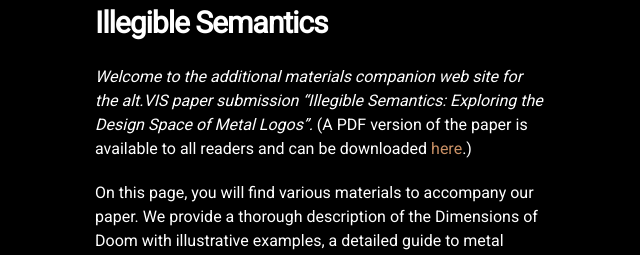
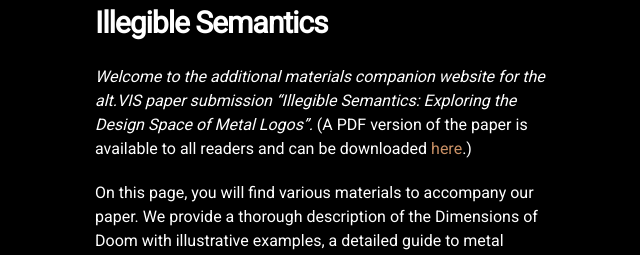
Before and after one commit to Noeska/illegiblesemantics, a Jekyll site: the page built from pages/about.md, in a window 1280 px wide. Shown: the part 447-702 px from the top of the page, without its empty margins (200-840 px from the left). Built offline with Jekyll 4.4.1, drawn with Linux system fonts in a browser that asks for light colours; nearby versions of some CDN libraries.

Commit message:
Update about.md

```diff
--- a/pages/about.md
+++ b/pages/about.md
@@ -8,7 +8,7 @@ permalink: /home
 
 # Illegible Semantics
 
-*Welcome to the additional materials companion web site for the alt.VIS paper submission "Illegible Semantics: Exploring the Design Space of Metal Logos".* (A PDF version of the paper is available to all readers and can be downloaded <a href="https://arxiv.org/pdf/2109.01688" target="_blank" rel="noopener"><span>here</span></a>.)
+*Welcome to the additional materials companion website for the alt.VIS paper submission "Illegible Semantics: Exploring the Design Space of Metal Logos".* (A PDF version of the paper is available to all readers and can be downloaded <a href="https://arxiv.org/pdf/2109.01688" target="_blank" rel="noopener"><span>here</span></a>.)
 
 On this page, you will find various materials to accompany our paper. We provide a thorough description of the Dimensions of Doom with illustrative examples, a detailed guide to metal genres with sample logos designed by Gerrit Rijken (a.k.a. <a href="http://www.tundratoucan.com/" target="_blank" rel="noopener"><span>Tundra Toucan</span></a>), and initial survey results.
 
```
